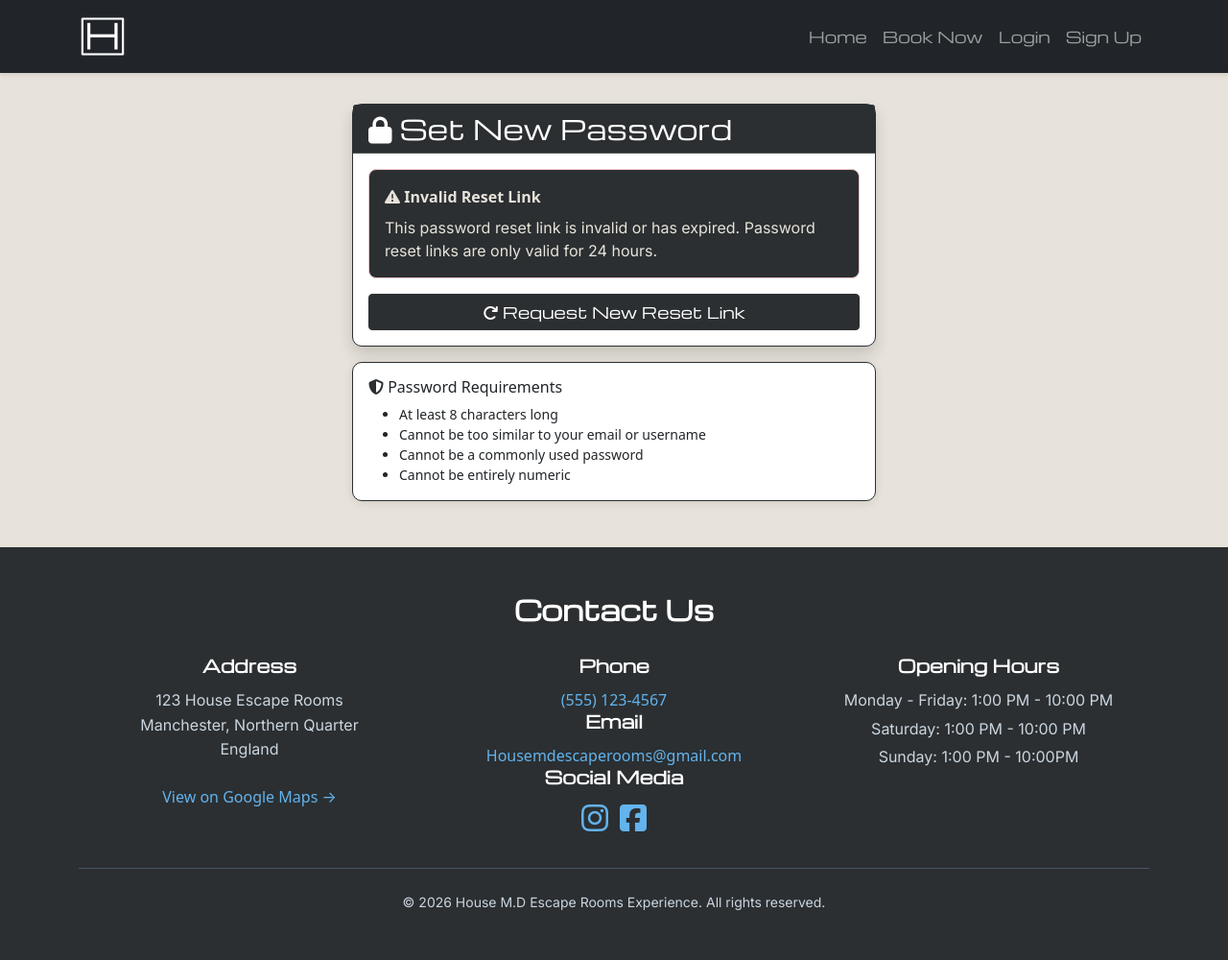
After one commit to Richardbrown85/housemd_escape_room_project, a Django app: page /password-reset-confirm/1/1/ in a window 1280 px wide. The commit adds this page. Shown: the whole page at 96% size. Run offline with Django 4.2, Linux system fonts and the light colour scheme; some libraries are stand-ins or nearby versions.

Commit message:
Add forgot password feature

```diff
--- /dev/null
+++ b/housemd_escape_room/templates/housemd_escape_room/password_reset_confirm.html
@@ -0,0 +1,95 @@
+{% extends 'housemd_escape_room/base.html' %}
+
+{% block content %}
+
+<div class="container my-5">
+    <div class="row justify-content-center">
+        <div class="col-md-6">
+            <div class="card shadow border-custom">
+                <div class="card-header bg-custom text-white">
+                    <h3 class="mb-0">
+                        <i class="fas fa-lock"></i> Set New Password
+                    </h3>
+                </div>
+                <div class="card-body">
+                    {% if validlink %}
+                        <p class="text-muted mb-4">
+                            Please enter your new password below. Make sure it's secure!
+                        </p>
+
+                        <form method="post">
+                            {% csrf_token %}
+
+                            {% if form.errors %}
+                                <div class="alert alert-danger">
+                                    <i class="fas fa-exclamation-circle"></i>
+                                    {% for field in form %}
+                                        {% for error in field.errors %}
+                                            <div>{{ error }}</div>
+                                        {% endfor %}
+                                    {% endfor %}
+                                </div>
+                            {% endif %}
+
+                            <div class="mb-3">
+                                <label for="{{ form.new_password1.id_for_label }}" class="form-label">
+                                    <i class="fas fa-key"></i> New Password
+                                    <span class="text-danger">*</span>
+                                </label>
+                                {{ form.new_password1 }}
+                                <small class="form-text text-muted">
+                                    Your password must be at least 8 characters long.
+                                </small>
+                            </div>
+
+                            <div class="mb-3">
+                                <label for="{{ form.new_password2.id_for_label }}" class="form-label">
+                                    <i class="fas fa-key"></i> Confirm New Password
+                                    <span class="text-danger">*</span>
+                                </label>
+                                {{ form.new_password2 }}
+                                <small class="form-text text-muted">
+                                    Enter the same password again for verification.
+                                </small>
+                            </div>
+
+                            <div class="d-grid gap-2 mt-4">
+                                <button type="submit" class="btn btn-custom btn-lg">
+                                    <i class="fas fa-check"></i> Reset Password
+                                </button>
+                            </div>
+                        </form>
+                    {% else %}
+                        <div class="alert alert-danger">
+                            <i class="fas fa-exclamation-triangle"></i>
+                            <strong>Invalid Reset Link</strong>
+                            <p class="mb-0 mt-2">
+                                This password reset link is invalid or has expired. Password reset links are only valid for 24 hours.
+                            </p>
+                        </div>
+
+                        <div class="d-grid gap-2 mt-3">
+                            <a href="{% url 'password_reset' %}" class="btn btn-custom">
+                                <i class="fas fa-redo"></i> Request New Reset Link
+                            </a>
+                        </div>
+                    {% endif %}
+                </div>
+            </div>
+
+            <div class="card mt-3 border-custom">
+                <div class="card-body">
+                    <h6 class="mb-2"><i class="fas fa-shield-alt text-custom"></i> Password Requirements</h6>
+                    <ul class="small mb-0">
+                        <li>At least 8 characters long</li>
+                        <li>Cannot be too similar to your email or username</li>
+                        <li>Cannot be a commonly used password</li>
+                        <li>Cannot be entirely numeric</li>
+                    </ul>
+                </div>
+            </div>
+        </div>
+    </div>
+</div>
+
+{% endblock %}
--- /dev/null
+++ b/housemd_escape_room/templates/registration/password_reset_subject.txt
@@ -0,0 +1 @@
+Password Reset - House M.D. Escape Room
--- a/housemd_escape_room_project/urls.py
+++ b/housemd_escape_room_project/urls.py
@@ -31,6 +31,12 @@ urlpatterns = [
     path('my-bookings/', views.my_bookings, name='my_bookings'),
     path('booking-confirmation/<str:order_number>/', views.booking_confirmation, name='booking_confirmation'),
 
+    # Password Reset URLs
+    path('password-reset/', auth_views.PasswordResetView.as_view(template_name='housemd_escape_room/password_reset.html'), name='password_reset'),
+    path('password-reset/done/', auth_views.PasswordResetDoneView.as_view(template_name='housemd_escape_room/password_reset_done.html'), name='password_reset_done'),
+    path('password-reset-confirm/<uidb64>/<token>/', auth_views.PasswordResetConfirmView.as_view(template_name='housemd_escape_room/password_reset_confirm.html'), name='password_reset_confirm'),
+    path('password-reset-complete/', auth_views.PasswordResetCompleteView.as_view(template_name='housemd_escape_room/password_reset_complete.html'), name='password_reset_complete'),
+
     # NEW CRUD URLs
     path('booking/<int:pk>/', views.booking_detail, name='booking_detail'),
     path('booking/<int:pk>/edit/', views.edit_booking, name='edit_booking'),
```
Also changed, not shown: housemd_escape_room/templates/housemd_escape_room/login.html (+8 -0 lines), housemd_escape_room/templates/housemd_escape_room/password_reset.html (added, +55 -0 lines), housemd_escape_room/templates/housemd_escape_room/password_reset_complete.html (added, +51 -0 lines), housemd_escape_room/templates/housemd_escape_room/password_reset_done.html (added, +56 -0 lines), housemd_escape_room/templates/registration/password_reset_email.html (added, +131 -0 lines), housemd_escape_room/templates/registration/password_reset_email.txt (added, +20 -0 lines), db.sqlite3.
